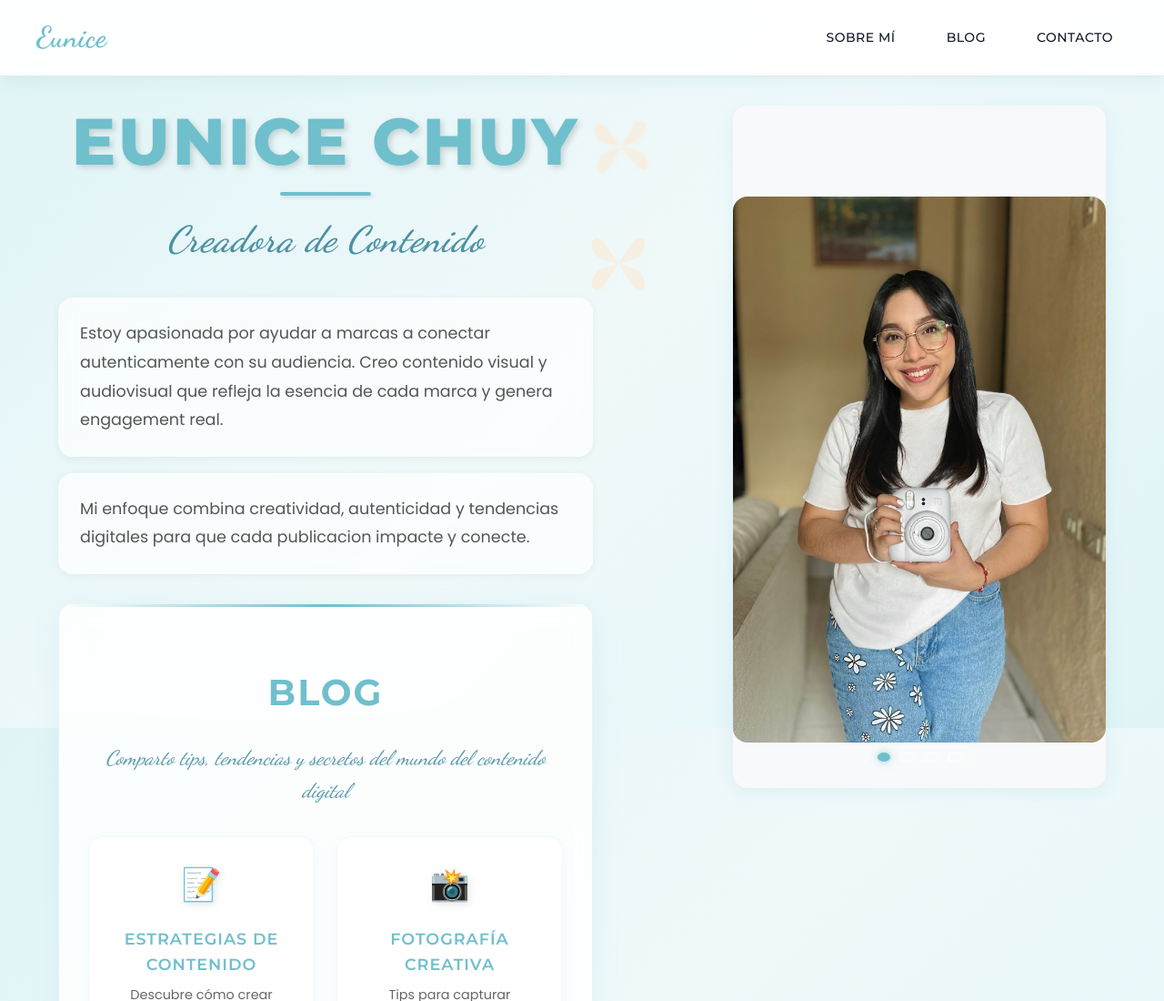
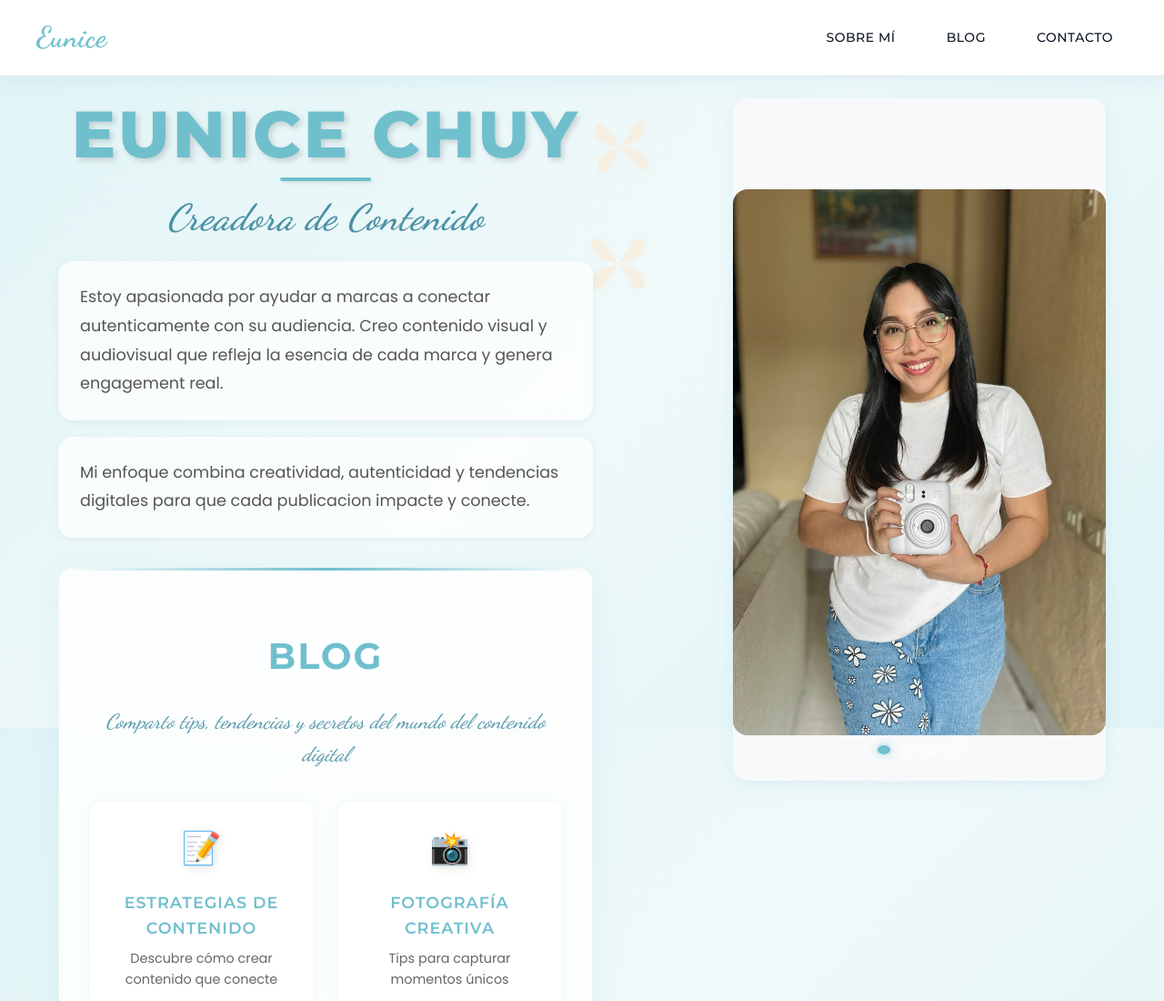
Before and after one commit to dchamale-gif/WebEuchuy, a plain HTML site: page index.html in a window 1280 px wide. Shown: the top 1100 px of the page at 91% size. Drawn offline with Linux system fonts and the light colour scheme; no server answers.

Commit message:
FIX: Eliminar TODOS los espacios excesivos - Ultra compacto

```diff
--- a/index.html
+++ b/index.html
@@ -1,5 +1,5 @@
 <!DOCTYPE html>
-<!-- 🎯 ESPACIO OPTIMIZADO v2024110309 - Padding reducido -->
+<!-- 🔥 ESPACIOS ELIMINADOS v2024110310 - Ultra compacto -->
 <html lang="es">
 <head>
   <meta charset="utf-8" />
@@ -18,7 +18,7 @@
   <link rel="preconnect" href="https://fonts.googleapis.com">
   <link rel="preconnect" href="https://fonts.gstatic.com" crossorigin>
   <link href="https://fonts.googleapis.com/css2?family=Montserrat:ital,wght@0,300;0,400;0,500;0,600;0,700;0,800;0,900;1,300;1,400;1,500;1,600;1,700;1,800;1,900&family=Poppins:ital,wght@0,100;0,200;0,300;0,400;0,500;0,600;0,700;0,800;0,900;1,100;1,200;1,300;1,400;1,500;1,600;1,700;1,800;1,900&family=Dancing+Script:wght@400;500;600;700&display=swap" rel="stylesheet">
-  <link rel="stylesheet" href="styles/main.css?v=2024110309">
+  <link rel="stylesheet" href="styles/main.css?v=2024110310">
   <link rel="preload" href="assets/IMG_8498.JPG" as="image">
 </head>
 <body>
@@ -180,6 +180,6 @@
     </div>
   </footer>
 
-  <script src="scripts/main.js?v=2024110309"></script>
+  <script src="scripts/main.js?v=2024110310"></script>
 </body>
 </html>
--- a/styles/main.css
+++ b/styles/main.css
@@ -416,13 +416,13 @@ header{
 
 /* Main */
 main{
-    padding: var(--spacing-sm) 0 var(--spacing-lg) 0;
+    padding: 8px 0 var(--spacing-lg) 0;
 }
 h1 {
     font-family: 'Montserrat', sans-serif;
     font-size: clamp(2.5rem, 8vw, 4.5rem);
     line-height: 1.1;
-    margin: 0 0 var(--spacing-sm);
+    margin: 0 0 8px;
     color: var(--brand);
     text-shadow: 3px 3px 6px rgba(0,0,0,0.15);
     font-weight: 800;
@@ -438,14 +438,14 @@ h1::after {
     width: 100px;
     height: 4px;
     background: var(--brand);
-    margin: var(--spacing-sm) auto;
+    margin: 8px auto;
     border-radius: 2px;
     box-shadow: 2px 2px 4px rgba(0,0,0,0.1);
 }
 
 .subtitle {
     font-family: 'Dancing Script', cursive;
-    margin: 0 0 var(--spacing-lg);
+    margin: 0 0 16px;
     color: #4a90a4;
     font-weight: 600;
     font-size: clamp(1.5rem, 5vw, 2.5rem);
```
